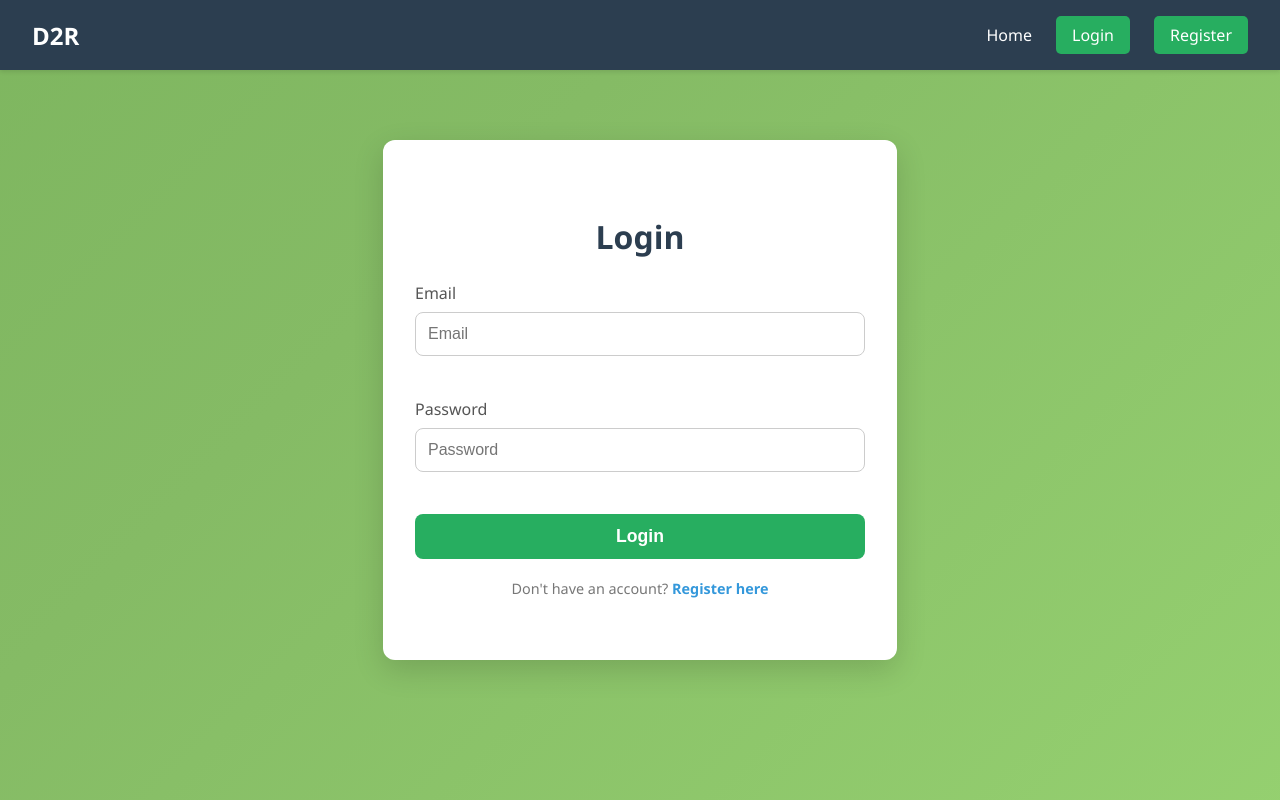
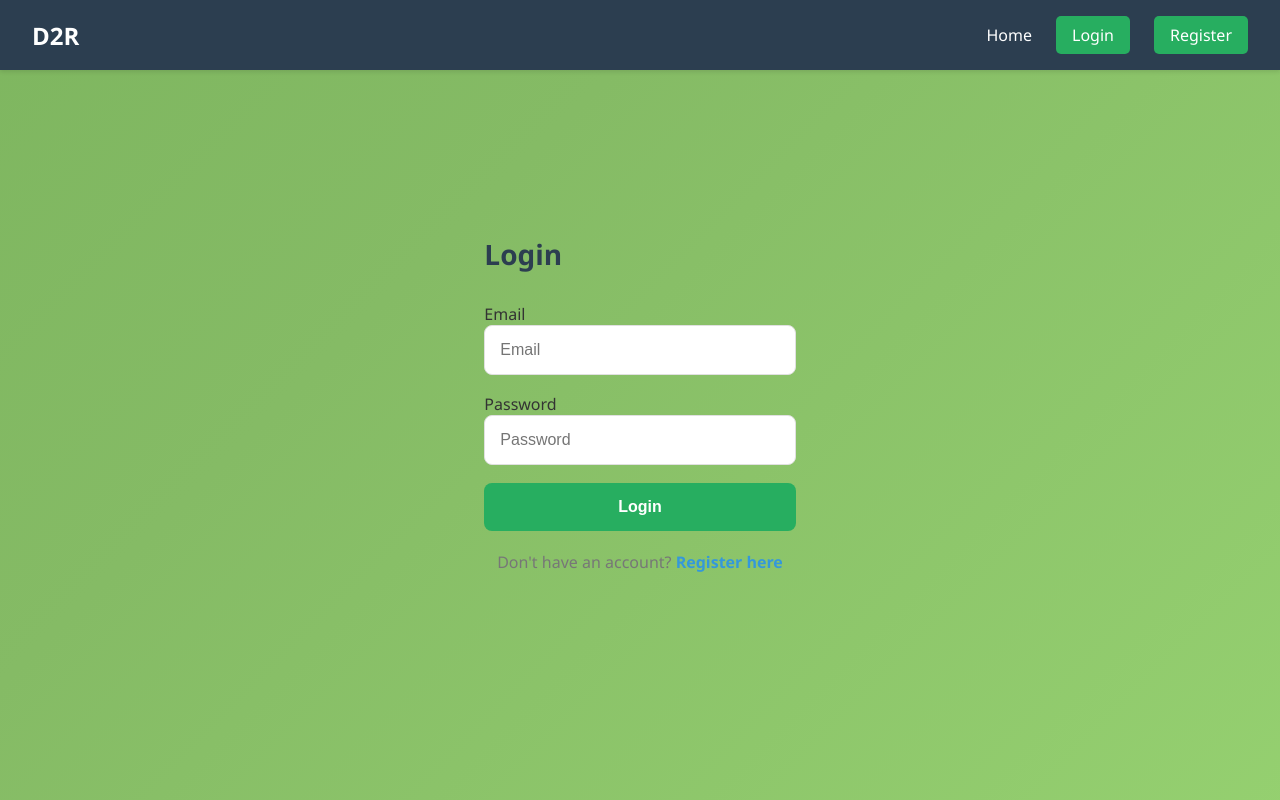
Before and after one commit to D2R-APPs/D2R-Frontend, a React (Create React App) app: page /login in a window 1280 px wide. Built offline with nearby package versions, Linux system fonts and the light colour scheme.

Commit message:
Update AuthForm.css

```diff
--- a/src/AuthForm.css
+++ b/src/AuthForm.css
@@ -1,89 +1,86 @@
-/* AuthForm.css */
 
 .auth-page {
   display: flex;
-  justify-content: center;
-  align-items: center;
+  flex-direction: column; /* Align items vertically */
+  justify-content: center; /* Center content vertically */
+  align-items: center; /* Center content horizontally */
   min-height: 100vh;
-  background: linear-gradient(to bottom right, #f0fdf4, #dcfce7);
+  background: linear-gradient(-45deg, #a4e47a, #85bb65, #6aa84f, #4d8f3b);
+  background-size: 400% 400%;
+  animation: gradientAnimation 15s ease infinite;
+  font-family: 'Segoe UI', Tahoma, Geneva, Verdana, sans-serif;
+  padding: 20px;
+  box-sizing: border-box;
 }
 
-.auth-form-container {
-  background-color: white;
-  padding: 3rem 2rem;
-  border-radius: 12px;
-  box-shadow: 0 10px 30px rgba(0, 0, 0, 0.15);
-  text-align: center;
-  width: 90%;
-  max-width: 450px;
-  transform: translateY(-20px);
-  animation: fadeIn 0.8s ease-out forwards;
+@keyframes gradientAnimation {
+  0% {
+    background-position: 0% 50%;
+  }
+  50% {
+    background-position: 100% 50%;
+  }
+  100% {
+    background-position: 0% 50%;
+  }
 }
 
-.auth-form-container h2 {
-  font-size: 2rem;
-  font-weight: bold;
-  color: #2c3e50;
-  margin-bottom: 1.5rem;
+.auth-container {
+  background-color: white;
+  padding: 3rem;
+  border-radius: 12px;
+  box-shadow: 0 10px 25px rgba(0, 0, 0, 0.2);
+  text-align: center;
+  width: 100%;
+  max-width: 400px;
+  transform: translateY(-20px);
+  animation: fadeIn 1s forwards;
+  /* Adjust this margin to fine-tune vertical centering if needed */
+  margin-top: -50px;
 }
 
-.form-group {
-  margin-bottom: 1.5rem;
-  text-align: left;
+@keyframes fadeIn {
+  from {
+    opacity: 0;
+    transform: translateY(-20px);
+  }
+  to {
+    opacity: 1;
+    transform: translateY(0);
+  }
 }
 
-.form-group label {
-  display: block;
-  font-weight: 500;
-  margin-bottom: 0.5rem;
-  color: #555;
+.auth-container h2 {
+  margin-bottom: 1.5rem;
+  font-size: 2rem;
+  color: #333;
 }
 
-.form-group input,
-.form-group select {
-  width: 100%;
-  padding: 0.75rem;
+.auth-form {
+  display: flex;
+  flex-direction: column;
+  gap: 1rem;
+}
+
+.auth-form input, .auth-form select {
+  padding: 0.8rem;
   border: 1px solid #ccc;
   border-radius: 8px;
   font-size: 1rem;
-  transition: border-color 0.3s;
 }
 
-.form-group input:focus,
-.form-group select:focus {
-  border-color: #27ae60;
-  outline: none;
+.auth-form button {
+  padding: 0.8rem;
+  border: none;
+  border-radius: 8px;
+  background-color: #28a745;
+  color: white;
+  font-size: 1.1rem;
+  cursor: pointer;
+  transition: background-color 0.3s ease, transform 0.2s ease;
 }
 
-.form-button {
-  width: 100%;
-  padding: 0.75rem;
-  background-color: #27ae60;
-  color: white;
-  font-size: 1.1rem;
-  font-weight: bold;
-  border: none;
-  border-radius: 8px;
-  cursor: pointer;
-  transition: background-color 0.3s;
+.auth-form button:hover {
+  background-color: #218838;
+  transform: translateY(-2px);
 }
-
-.form-button:hover {
-  background-color: #229954;
-}
-
-.form-link {
-  margin-top: 1.5rem;
-  font-size: 0.9rem;
-}
-
-.form-link a {
-  color: #3498db;
-  text-decoration: none;
-  font-weight: bold;
-}
-
-@keyframes fadeIn {
-  from { opacity: 0; transform: translateY(20px); }
-  to { opacity: 1; transform: translateY(0); }
-}
```
